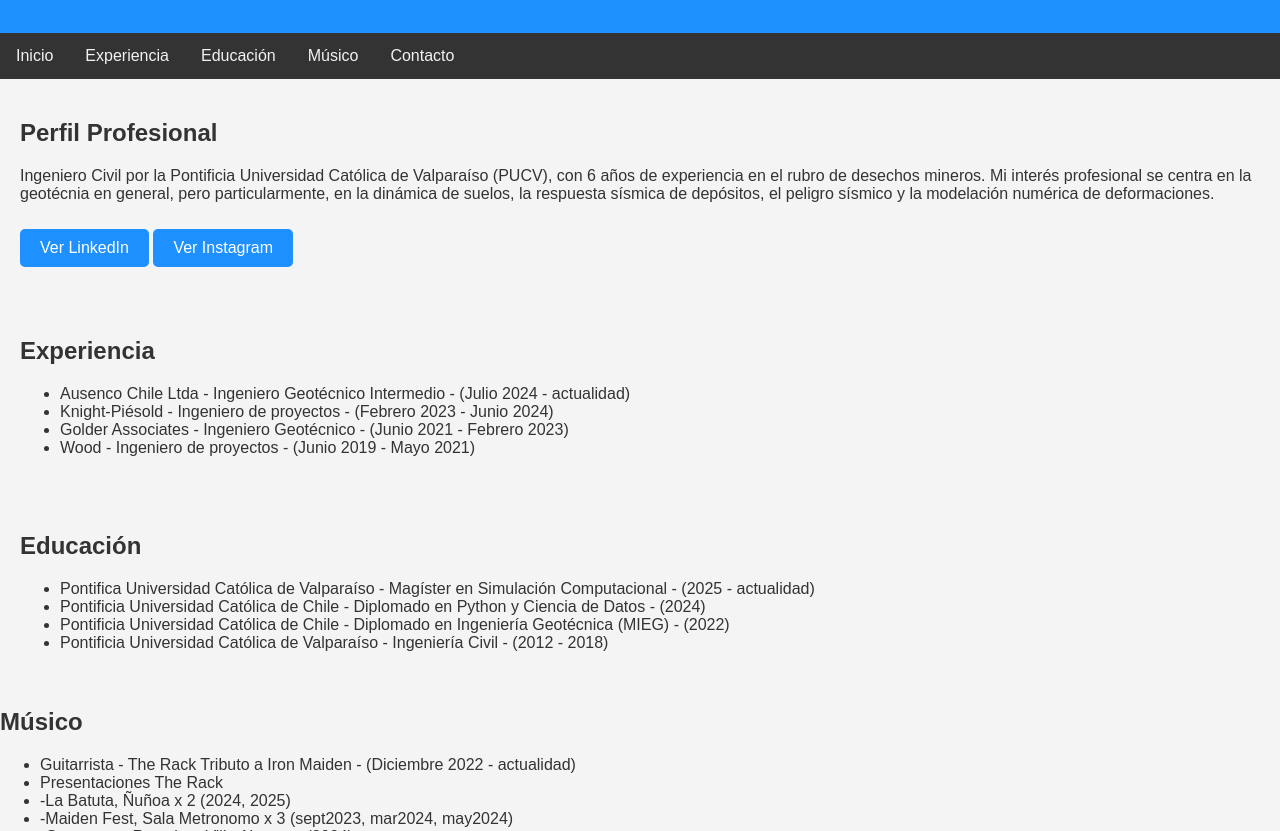
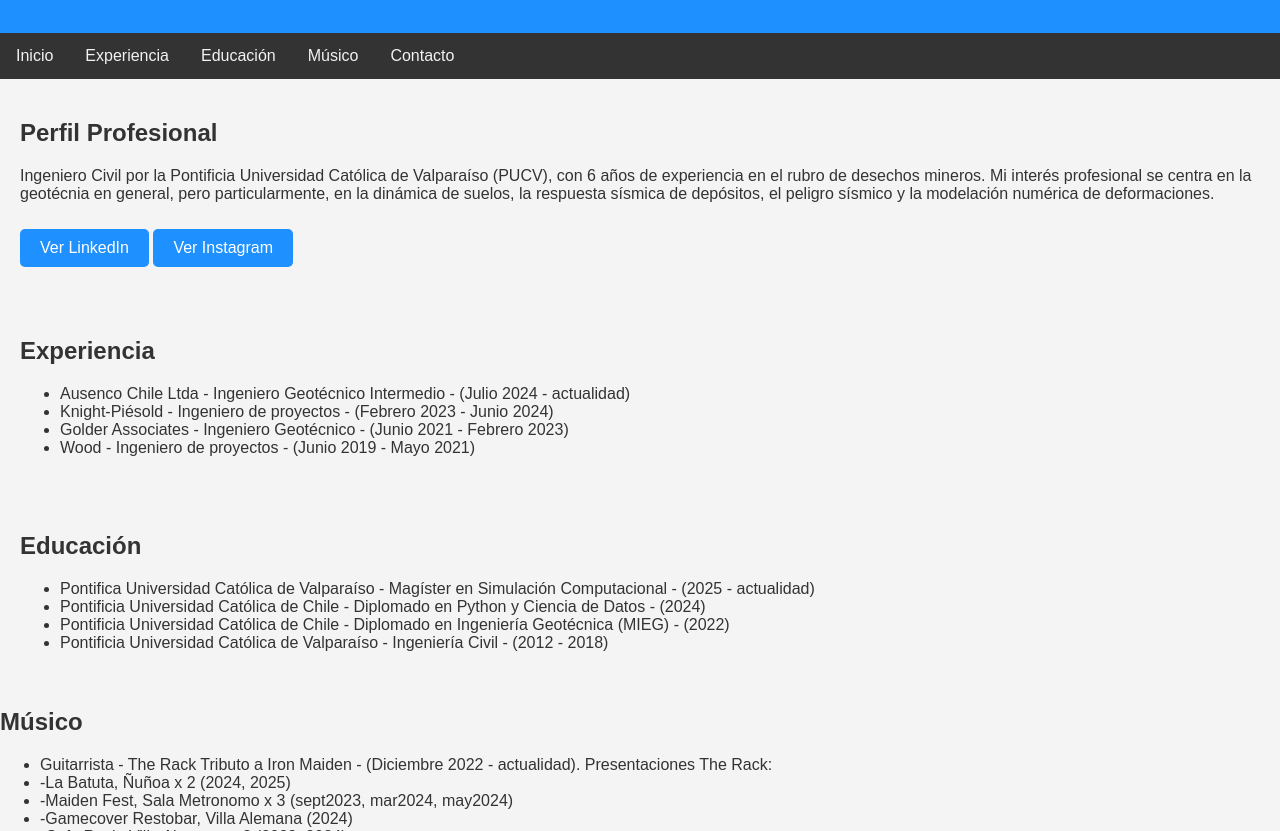
Before and after one commit to gonzabod/Felipegonzalezboado, a plain HTML site: page index.html in a window 1280 px wide. Shown: the part 121-952 px from the top of the page. Drawn offline with Linux system fonts and the light colour scheme.

Commit message:
Update index.html

```diff
--- a/index.html
+++ b/index.html
@@ -100,10 +100,9 @@
     </ul>
   </section>
 
-  <h2>Músico</h2>
+    <h2>Músico</h2>
     <ul>
-      <li>Guitarrista - The Rack Tributo a Iron Maiden - (Diciembre 2022 - actualidad)</li>
-      <li>Presentaciones The Rack</li>
+      <li>Guitarrista - The Rack Tributo a Iron Maiden - (Diciembre 2022 - actualidad). Presentaciones The Rack: </li>
       <li>-La Batuta, Ñuñoa x 2 (2024, 2025)</li>
       <li>-Maiden Fest, Sala Metronomo x 3 (sept2023, mar2024, may2024)</li>
       <li>-Gamecover Restobar, Villa Alemana (2024)</li>
```
